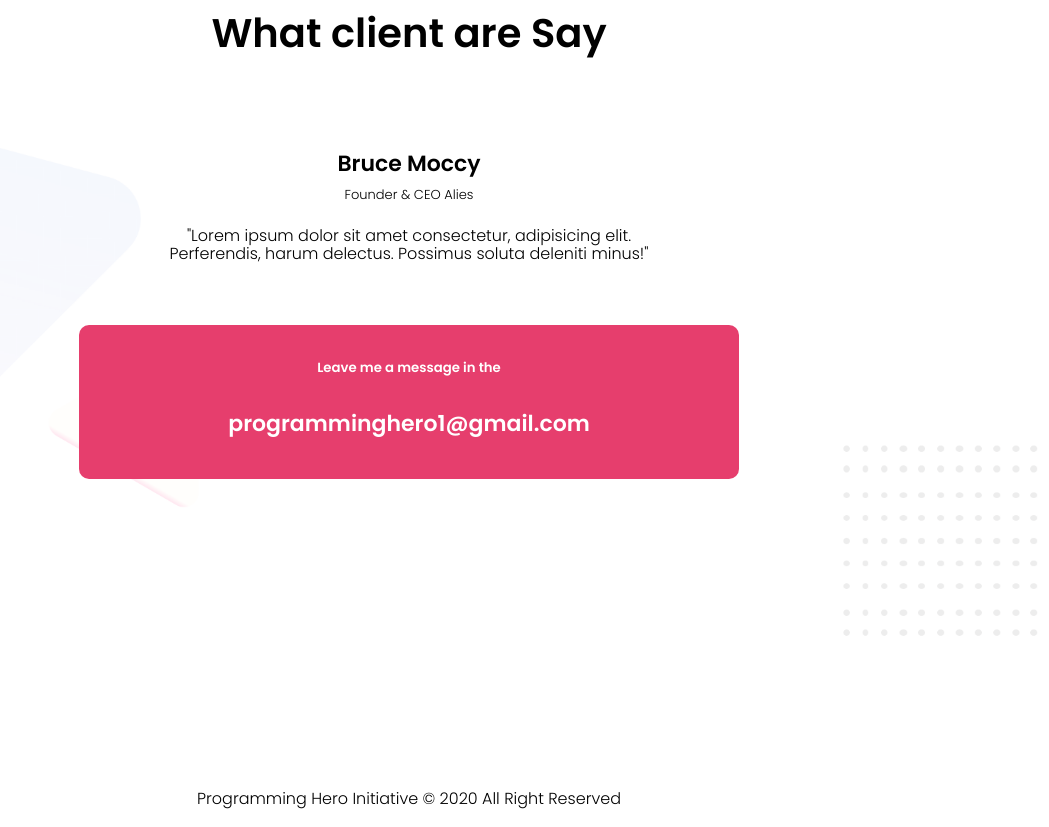
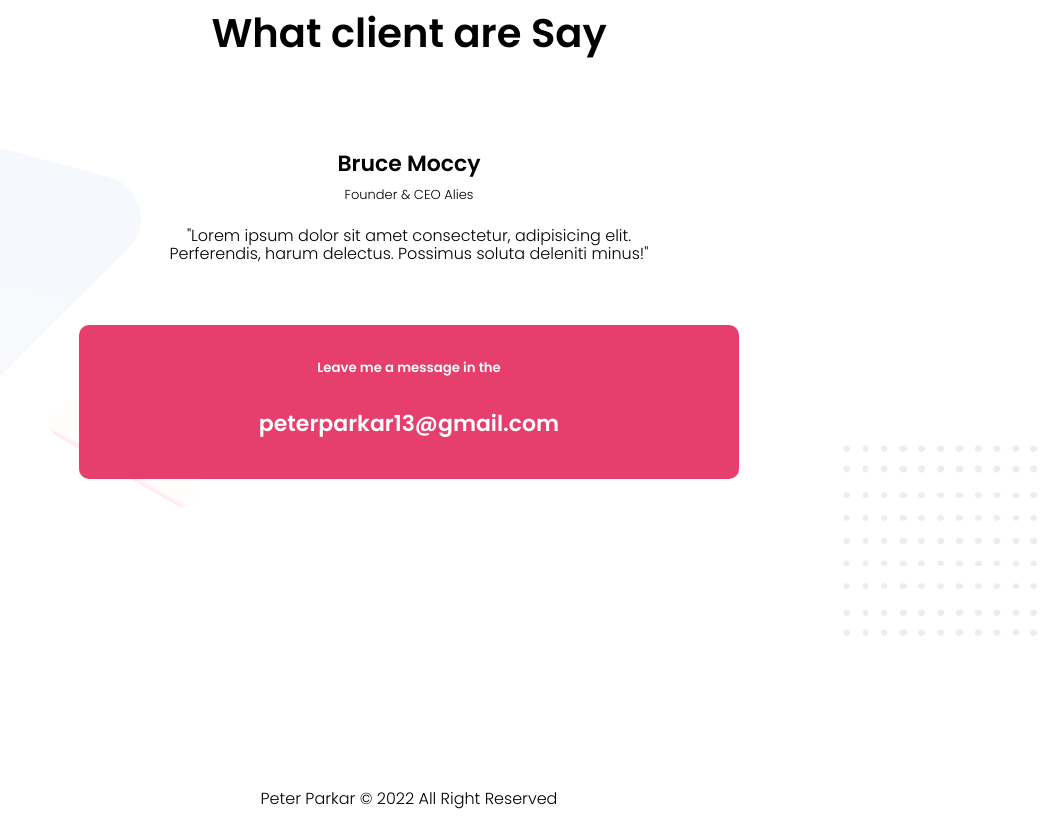
Before and after one commit to Shamialrahad/personal-website_2.0, a plain HTML site: page index.html in a window 1280 px wide. Shown: the part 2630-3457 px from the top of the page, without its empty margins (231-1280 px from the left). Drawn offline with Linux system fonts and the light colour scheme.

Commit message:
add email

```diff
--- a/index.html
+++ b/index.html
@@ -62,11 +62,11 @@
         </div>
         <div class="leave-message">
             <h5>Leave me a message in the</h5>
-            <h4>programminghero1@gmail.com</h4>
+            <h4>peterparkar13@gmail.com</h4>
         </div>
     </section>
     <footer>
-        <p>Programming Hero Initiative &copy; 2020 All Right Reserved</p>
+        <p>Peter Parkar &copy; 2022 All Right Reserved</p>
     </footer>
 </body>
 </html>
```
